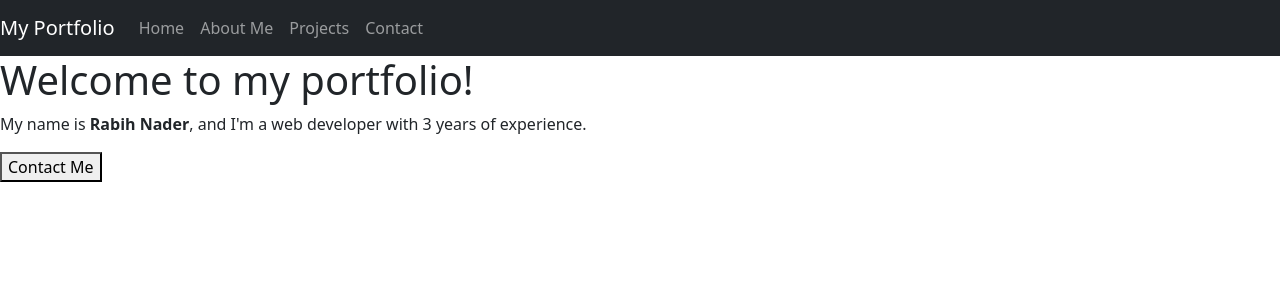
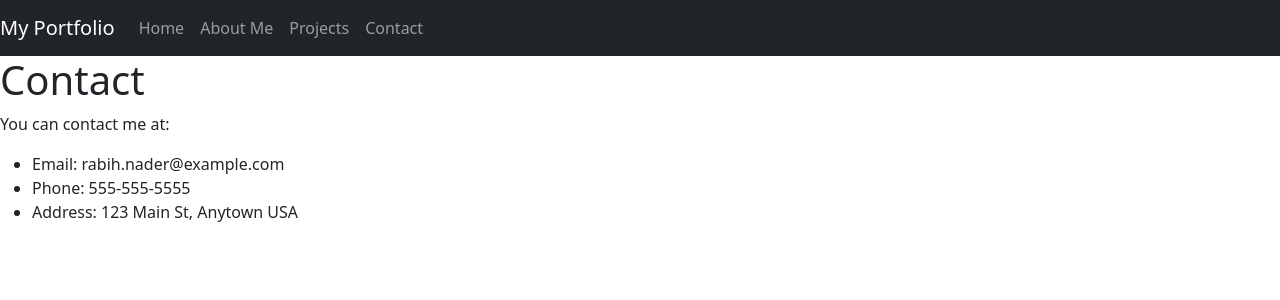
Before and after one commit to Rabih-Nadr/My-Portfolio, a React (Create React App) app: page /contact in a window 1280 px wide. Shown: the top 300 px of the page. Built offline with nearby package versions, Linux system fonts and the light colour scheme.

Commit message:
pages added: about, contact, projects

```diff
--- a/src/App.js
+++ b/src/App.js
@@ -1,16 +1,27 @@
 //App.js
 
 import React from "react";
+import { BrowserRouter as Router, Route, Switch } from "react-router-dom";
 import HomePage from "./Pages/Home";
+import About from "./Pages/about";
+import Projects from "./Pages/projects";
+import Contact from "./Pages/contact";
 import Navbar from "./Components/Navbar";
 
 function App() {
   return (
-    <div>
-      <Navbar />
-      <HomePage />
-    </div>
+  <Router>
+  <div>
+  <Navbar />
+  <Switch>
+  <Route exact path="/" component={HomePage} />
+  <Route exact path="/about" component={About} />
+  <Route exact path="/projects" component={Projects} />
+  <Route exact path="/contact" component={Contact} />
+  </Switch>
+  </div>
+  </Router>
   );
-}
+  }
 
-export default App;
+  export default App;
--- a/src/Components/Navbar.js
+++ b/src/Components/Navbar.js
@@ -30,7 +30,7 @@ function Navbar() {
             <a className="nav-link" href="/">Home</a>
           </li>
           <li className="nav-item">
-            <a className="nav-link" href="/about">About Me</a>
+            <a className="nav-link" href="/About">About Me</a>
           </li>
           <li className="nav-item">
             <a className="nav-link" href="/projects">Projects</a>
--- a/src/Pages/about.js
+++ b/src/Pages/about.js
@@ -0,0 +1,15 @@
+// About.js
+
+import React from "react";
+
+function About() {
+  return (
+    <div>
+      <h1>About Me</h1>
+      <p>My name is Rabih Nader, and I'm a web developer with 3 years of experience. I specialize in creating responsive and user-friendly web applications using modern technologies such as React, Node.js, and MongoDB. </p>
+      <p>When I'm not coding, you can find me playing basketball, reading books, or watching movies. </p>
+    </div>
+  );
+}
+
+export default About;
--- a/src/Pages/contact.js
+++ b/src/Pages/contact.js
@@ -0,0 +1,19 @@
+// Contact.js
+
+import React from "react";
+
+function Contact() {
+return (
+<div>
+<h1>Contact</h1>
+<p>You can contact me at:</p>
+<ul>
+<li>Email: rabih.nader@example.com</li>
+<li>Phone: 555-555-5555</li>
+<li>Address: 123 Main St, Anytown USA</li>
+</ul>
+</div>
+);
+}
+
+export default Contact;
--- a/src/Pages/projects.js
+++ b/src/Pages/projects.js
@@ -0,0 +1,19 @@
+// Projects.js
+
+import React from "react";
+
+function Projects() {
+return (
+<div>
+<h1>Projects</h1>
+<p>Here are some of my recent projects:</p>
+<ul>
+<li>Project 1</li>
+<li>Project 2</li>
+<li>Project 3</li>
+</ul>
+</div>
+);
+}
+
+export default Projects;
```
